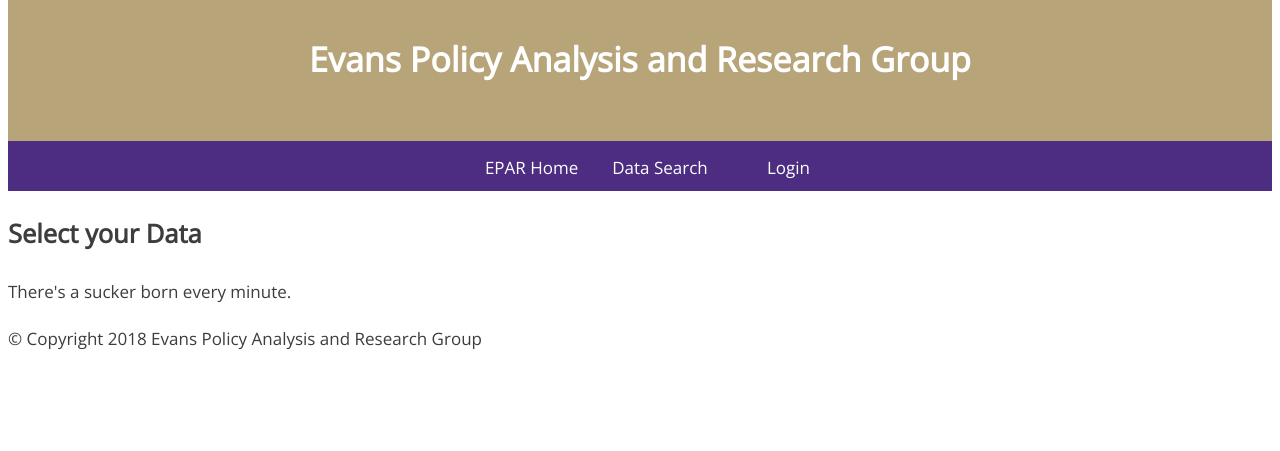
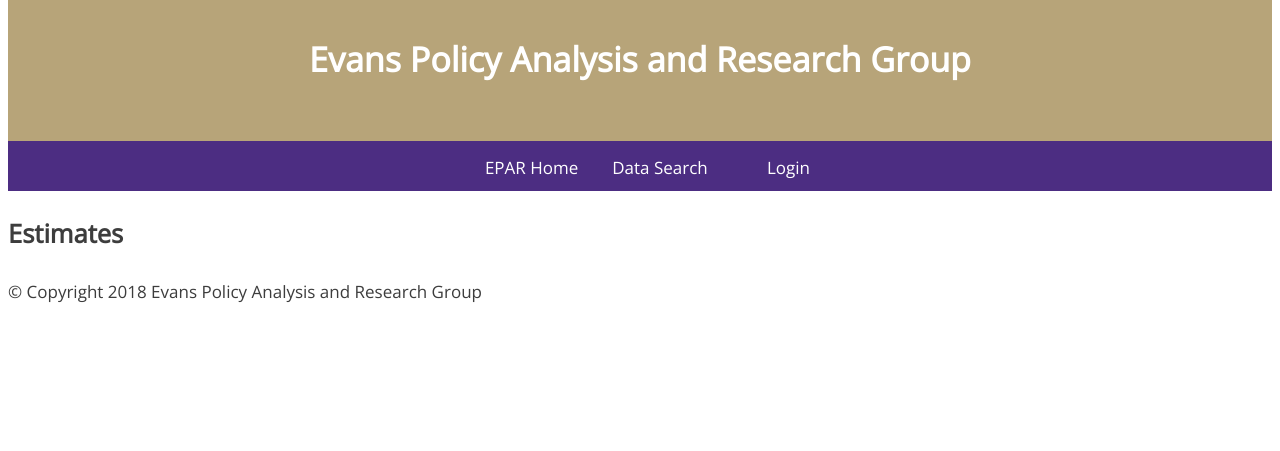
Before and after one commit to EvansSchoolPolicyAnalysisAndResearch/375-AgQuery, a Flask app: template app/templates/results.html in a window 1280 px wide. Shown: the top 451 px of the page. Run offline with Flask 2, Linux system fonts and the light colour scheme; the template is opened without the code that fills it, so the values that code supplies are empty.

Commit message:
Improved templates

```diff
--- a/app/templates/index.html
+++ b/app/templates/index.html
@@ -31,6 +31,8 @@
 			<option>b</option>
 		</select>
 	</div>
+</form>
+<form method="POST" action="/results">
 	<fieldset id="indicators">
 		<legend>Indicators</legend>
 		<!--
--- a/app/templates/results.html
+++ b/app/templates/results.html
@@ -2,8 +2,8 @@
 
 {% extends "base.html" %}
 
-{% block title %}EPAR Agricultural Data Project{% endblock %}
+{% block title %}Data Estimates{% endblock %}
 
-{% block pageheader %}Select your Data{% endblock %}
+{% block pageheader %}Estimates{% endblock %}
 
-{% block body %}<p>There's a sucker born every minute.</p>{% endblock %}
+{% block body %}{% endblock %}
```
